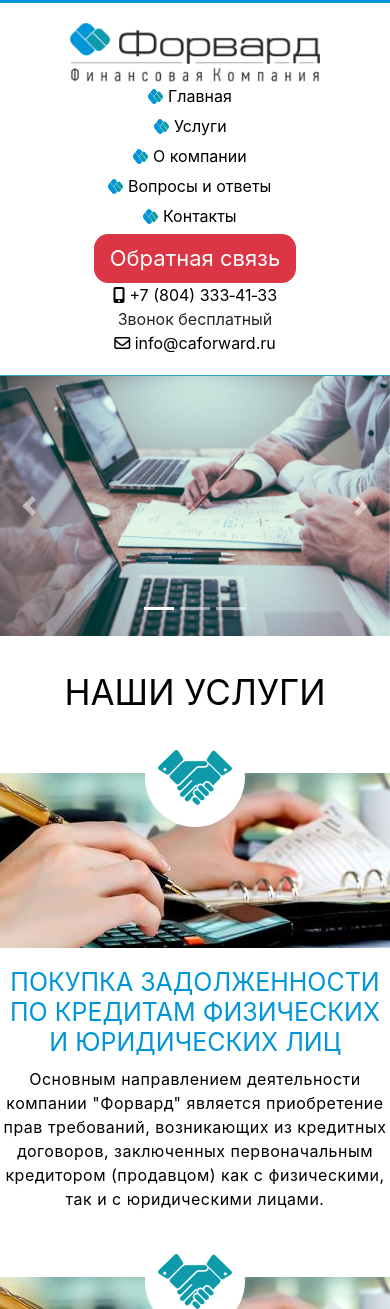
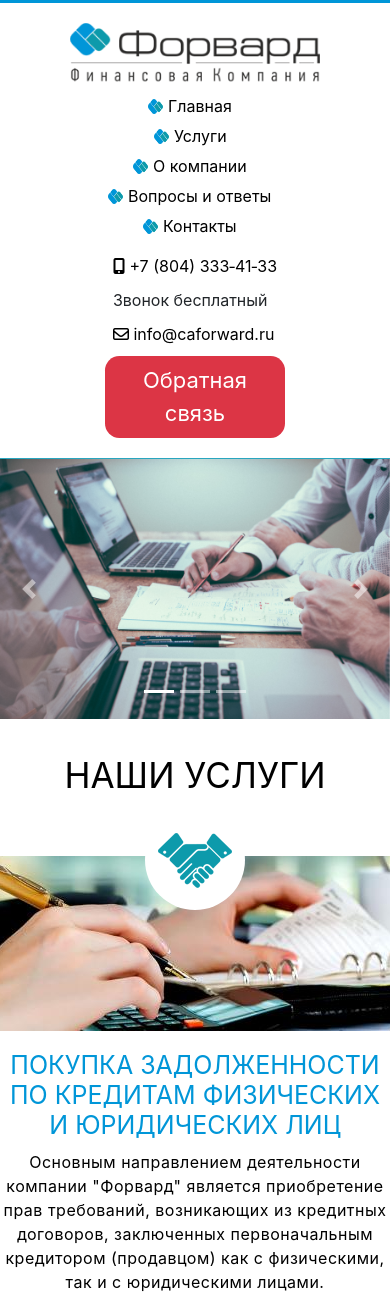
Before and after one commit to OlegSolomatin/Forward, a PHP site: page /index.html in a window 390 px wide; the page is wider, and only the part inside the window is pictured. Shown: the top 1309 px of that part. Run offline with PHP 8.4, Linux system fonts and the light colour scheme; style sheets or scripts are compiled from the project's sources; some libraries are stand-ins or nearby versions.

Commit message:
update adaptive all page

```diff
--- a/css/style.scss
+++ b/css/style.scss
@@ -203,13 +205,15 @@ $bgheader: #fff;
           }
         }
       }
+      .container-main-btn{
         .main-btn{
           background: #dc3545;
-        width: auto;
+          width: 180px;
           height: auto;
           line-height: 1.5;
           border-radius: .9rem;
           margin: 0;
+        }
       }
       .contact{
         @include flex-col-cen-cen;
@@ -584,17 +457,124 @@ $bgheader: #fff;
 
 // Большие девайсы (большие десктопы, < 1200px)
 @media (max-width: 1199.98px) {
+  .container-fluid{
+    header{
+      .adaptive-grid-container {
+        display: -ms-grid;
+        display: grid;
+        -ms-grid-columns: auto auto auto;
+        grid-template-columns: auto;
+        -ms-grid-rows: auto;
+        grid-template-rows: auto;
+        grid-row-gap: 10px;
+        grid-template-areas: "adaptive-link-img-home-page adaptive-contact  adaptive-container-main-btn"
+        " . adaptive-nav-header . ";
+        .adaptive-link-img-home-page {
+          -ms-grid-row: 1;
+          -ms-grid-column: 1;
+          grid-area: adaptive-link-img-home-page;
         }
+        .adaptive-nav-header {
+          -ms-grid-row: 3;
+          -ms-grid-column: 2;
+          grid-area: adaptive-nav-header;
+        }
+        .adaptive-container-main-btn {
+          -ms-grid-row: 1;
+          -ms-grid-column: 3;
+          grid-area: adaptive-container-main-btn;
+        }
+        .adaptive-contact {
+          -ms-grid-row: 1;
+          -ms-grid-column: 2;
+          display: grid;
+          grid-template-columns: auto auto auto;
+          grid-column-gap: 15px;
+        }
+      }
+    }
+    main{
+    }
+    footer{
+
+     }
+  }
+}
+
 // Средние девайсы («таблетки», < 992px)
-@media (max-width: 991.98px) {}
+@media (max-width: 991.98px) {
+  .container-fluid{
+    header{
+      .adaptive-grid-container {
+        display: grid;
+        grid-template-columns: auto auto;
+        grid-template-rows: auto;
+        grid-row-gap: 10px;
+        grid-template-areas: "adaptive-container-link-img-home-page adaptive-contact"
+        "adaptive-container-main-btn adaptive-nav-header";
+        .adaptive-container-link-img-home-page {
+          grid-area: adaptive-container-link-img-home-page;
+        }
+        .adaptive-nav-header {
+          grid-area: adaptive-nav-header;
+        }
+        .adaptive-container-main-btn {
+          @include flex-row-cen-cen;
+          grid-area: adaptive-container-main-btn;
+          margin: 0 auto;
+        }
+        .adaptive-contact {
+          grid-area: adaptive-contact;
+        }
+      }
+    }
+    main{}
+    footer{
+      .adaptive-links-footer{
+        display: grid;
+        grid-template-columns: auto auto;
+        grid-template-rows: auto auto;
+        grid-row-gap: 10px;
+        grid-template-areas: "adaptive-container-contacts-footer adaptive-container-quick-links-footer"
+                              "adaptive-container-map-footer adaptive-container-map-footer";
+        .adaptive-container-contacts-footer{
+          padding: 0 0 0 50px;
+          grid-area: adaptive-container-contacts-footer;
+        }
+        .adaptive-container-quick-links-footer{
+          grid-area: adaptive-container-quick-links-footer;
+        }
+        .adaptive-container-map-footer{
+          height: 280px;
+          h2{
+            display: none;
+          }
+          grid-area: adaptive-container-map-footer;
+        }
+      }
+    }
+  }
+}
+
 // Малые девайсы («ландшафтные», < 768px)
 @media (max-width: 767.98px) {
   .container-fluid{
     header{
       position: inherit;
-      .navigation-wrapper-container{
-        flex-direction: column;
-        .nav-header{
+      .adaptive-grid-container{
+        display: grid;
+        grid-template-columns: auto;
+        grid-template-rows: auto;
+        grid-row-gap: 10px;
+        grid-template-areas: "adaptive-container-link-img-home-page"
+                              "adaptive-nav-header"
+                              "adaptive-contact"
+                              "adaptive-container-main-btn ";
+        .adaptive-container-link-img-home-page{
+          @include flex-row-cen-cen;
+          margin: 0 auto;
+        }
+        .adaptive-nav-header{
           ul{
             @include flex-col-cen-cen;
           }
@@ -622,12 +602,10 @@ $bgheader: #fff;
   .container-fluid{
     header{
       position: inherit;
-      .navigation-wrapper-container{
-        flex-direction: column;
-        .nav-header{
-          ul{
-            @include flex-col-cen-cen;
-          }
+      .adaptive-grid-container {
+        .adaptive-contact{
+          grid-template-columns: auto;
+          grid-row-gap: 10px;
         }
       }
     }
--- a/index.html
+++ b/index.html
@@ -14,11 +14,13 @@
 <body>
 <div class="container-fluid">
     <header id="header">
-        <section class="navigation-wrapper-container">
-            <a href="#" id="logo" rel="home" title="На главную страницу сайта. Форвард: финансовая компания" class="link-img-home-page">
-                <img src="img/logo.png">
-            </a>
-            <nav class="nav-header">
+        <section class="navigation-wrapper-container adaptive-grid-container">
+            <div class="container-link-img-home-page adaptive-container-link-img-home-page">
+                <a href="#" id="logo" rel="home" title="На главную страницу сайта. Форвард: финансовая компания" class="link-img-home-page">
+                    <img src="img/logo.png">
+                </a>
+            </div>
+            <nav class="nav-header adaptive-nav-header">
                 <ul>
                     <li>
                         <a href="#" class="hvr-underline-from-center">Главная</a>
@@ -37,8 +39,10 @@
                     </li>
                 </ul>
             </nav>
-            <a type="button" class="btn btn-danger btn-lg main-btn" href="#modal">Обратная связь</a>
-            <div class="contact">
+            <div class="container-main-btn adaptive-container-main-btn">
+                <a type="button" class="btn btn-danger btn-lg main-btn" href="#modal">Обратная связь</a>
+            </div>
+            <div class="contact adaptive-contact">
                 <span class="phone-number-header-container"><a href="tel:+7 (804) 333-41-33" target="_blank" class="hvr-buzz-out"><i class="fas fa-mobile-alt"></i> +7&nbsp;(804)&nbsp;333&#8209;41&#8209;33</a></span>
                 <p>Звонок бесплатный</p>
                 <span class="mail-header-container"><a href="mailto:info@caforward.ru" target="_blank" class="hvr-pulse-grow"><i class="far fa-envelope"></i> info@caforward.ru</a></span>
@@ -169,8 +173,8 @@
         </section>
     </main>
     <footer>
-        <section class="links-footer">
-            <article>
+        <section class="links-footer adaptive-links-footer">
+            <article class="adaptive-container-contacts-footer">
                 <h2>Контакты</h2>
                 <figure>
                     <a href="tel:+7 (804) 333-41-33" target="_blank" class="container-icon-contact">
@@ -205,7 +209,7 @@
                     </figcaption>
                 </figure>
             </article>
-            <article>
+            <article class="adaptive-container-quick-links-footer">
                 <h2>Links</h2>
                 <figure>
                     <i class="fas fa-caret-right links-nav-footer"></i>
@@ -238,7 +242,7 @@
                     </figcaption>
                 </figure>
             </article>
-            <article>
+            <article class="adaptive-container-map-footer">
                 <h2>Карта</h2>
                 <section class="map">
                     <iframe src="https://www.google.com/maps/embed?pb=!1m18!1m12!1m3!1d2286.9326284719145!2d82.91237231603884!3d55.02687305520974!2m3!1f0!2f0!3f0!3m2!1i1024!2i768!4f13.1!3m3!1m2!1s0x42dfe5d3be0db6fd%3A0x371afdd7b0a772d5!2z0YPQuy4g0JzQsNC60YHQuNC80LAg0JPQvtGA0YzQutC-0LPQviwgNTEsINCd0L7QstC-0YHQuNCx0LjRgNGB0LosINCd0L7QstC-0YHQuNCx0LjRgNGB0LrQsNGPINC-0LHQuy4sIDYzMDA5OQ!5e0!3m2!1sru!2sru!4v1580468593046!5m2!1sru!2sru" width="100%" height="100%" frameborder="0" style="border:0;" allowfullscreen=""></iframe>
@@ -247,8 +251,7 @@
         </section>
         <section class="copyright">
             <p>© ООО "Форвард" 2020 Все права защищены</p>
-            <p>Оформление сайта: <a href="#">Артём Пучков</a></p>
-            <p>Верстка сайта: <a href="https://hh.ru/resume/8258cf5cff07a9fac80039ed1f32747a38476a" target="_blank">Олег Соломатин</a></p>
+            <p>Оформление и верстка сайта: <a href="https://hh.ru/resume/8258cf5cff07a9fac80039ed1f32747a38476a" target="_blank">Олег&nbsp;Соломатин</a> <a href="#">Артём&nbsp;Пучков</a></p>
         </section>
     </footer>
 </div>
```
Also changed, not shown: other parts of css/style.scss (+31 -131 lines), css/style.css (+121 -156 lines), css/style.min.css, 1 other file. Lines whose indentation alone changed are shown as unchanged.
